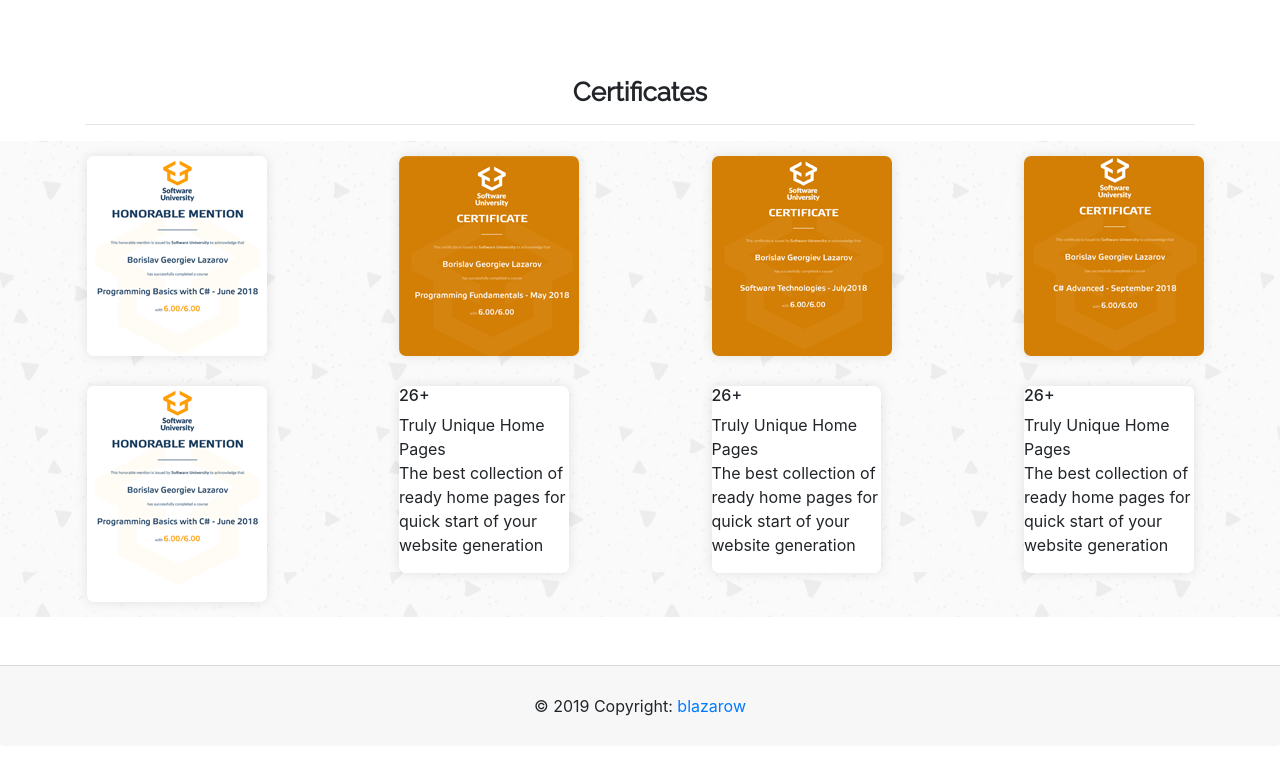
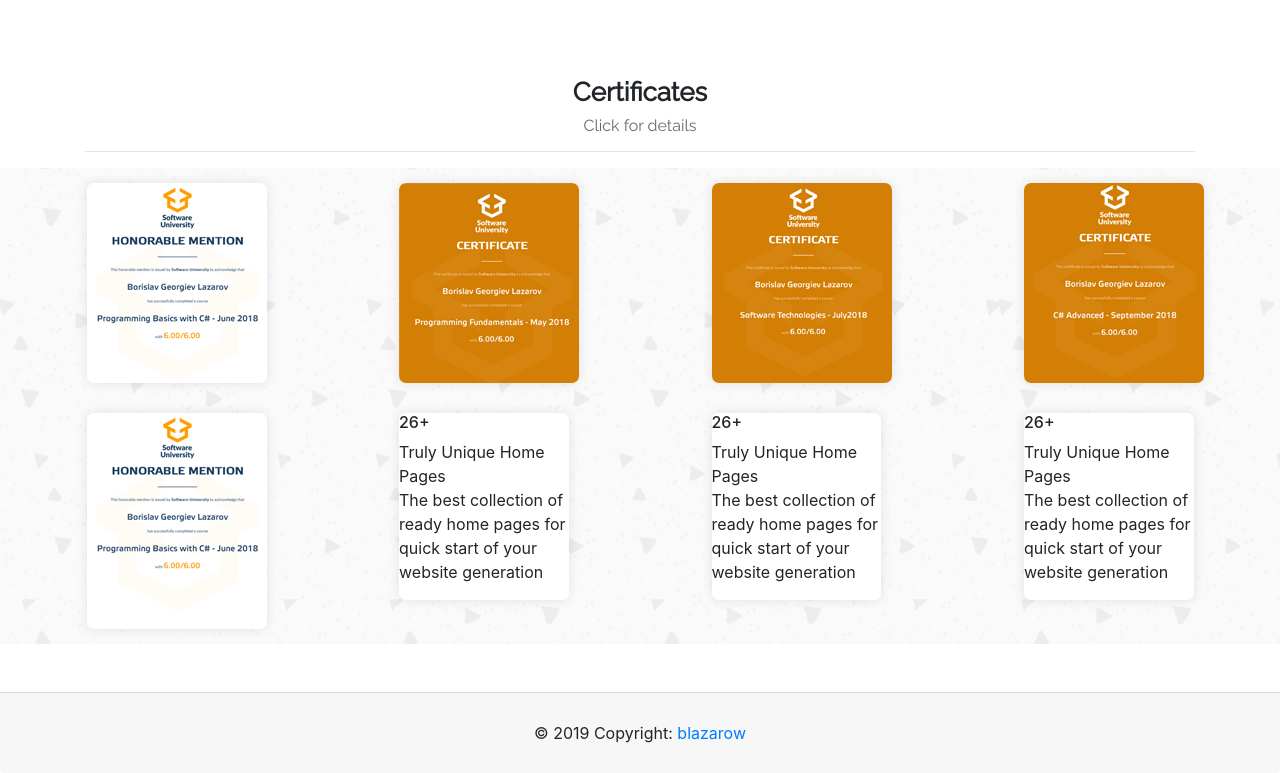
Before and after one commit to blazarow09/blazarow.github.io, a plain HTML site: page index.html in a window 1280 px wide. Shown: the part 1620-2393 px from the top of the page. Before the commit the page ends 2366 px from the top, so only its background shows below. Drawn offline with nearby package versions, Linux system fonts and the light colour scheme.

```diff
--- a/index.html
+++ b/index.html
@@ -185,26 +185,20 @@
                 <div class="row">
                     <div class="col-md-12">
                         <h1 class="animated fadeInRight title"><b>Certificates</b></h1>
+                        <h3 class="textStyle text-center">Click for details</h3>
                         <hr/>
                     </div>
                 </div>
             </div>
             <div class="container-fluid padding-seven-lr cert">
                 <div class="feature-box feature-box-7 d-flex justify-content-center flex-wrap">
+                    <!--Programming Basics-->
                     <div class="col-xl-3 col-md-6 padding-15px-tb wow fadeInRight last-paragraph-no-margin" >
                         <div class="box border-none bg-white box-shadow-large">
                             <img class="phover" src="./img/certificates/PBCert.png" height="200" width="180" id="pbImg" data-target="#myModal">
-
-                            <!-- The Modal -->
                             <div id="pbModal" class="modal">
-
-                                <!-- The Close Button -->
                                 <span class="close" id="pbClose">&times;</span>
-
-                                <!-- Modal Content (The Image) -->
                                 <img class="modal-content" src="./img/certificates/PbCertF.png" width="331" height="456">
-
-                                <!-- Modal Caption (Image Text) -->
                                 <div class="caption" id="pbCaption">
                                     <p>Programming Basics C#</p>
                                     <a href="https://softuni.bg/certificates/details/56636/8b08c9d3" target="_blank">Check Validity Here</a>
@@ -216,15 +210,9 @@
                     <div class="col-xl-3 col-md-6 padding-15px-tb wow fadeInRight last-paragraph-no-margin" data-wow-delay="0.2s">
                         <div class="box border-none bg-white box-shadow-large">
                             <img class="phover" src="./img/certificates/pfCert.png" height="200" width="180" id="pfImg" data-target="#myModal">
-                            <!-- The Modal -->
                             <div id="pfModal" class="modal">
-
-                                <!-- The Close Button -->
                                 <span class="close" id="pfClose">&times;</span>
-
-                                <!-- Modal Content (The Image) -->
                                 <img class="modal-content" src="./img/certificates/pfCertF.png" width="331" height="456" >
-                                <!-- Modal Caption (Image Text) -->
                                 <div class="caption" id="pfCaption">
                                     <p>Programming Fundamentals</p>
                                     <a href="https://softuni.bg/certificates/details/55823/ca46e274" target="_blank">Check Validity Here</a>
@@ -236,15 +224,9 @@
                     <div class="col-xl-3 col-md-6 padding-15px-tb wow fadeInRight last-paragraph-no-margin" data-wow-delay="0.4s">
                         <div class="box border-none bg-white box-shadow-large">
                             <img class="phover" src="./img/certificates/stCert.png" height="200" width="180" id="stImg" data-target="#myModal">
-                            <!-- The Modal -->
                             <div id="stModal" class="modal">
-
-                                <!-- The Close Button -->
                                 <span class="close" id="stClose">&times;</span>
-
-                                <!-- Modal Content (The Image) -->
                                 <img class="modal-content" src="./img/certificates/stCertF.png" width="331" height="456" >
-                                <!-- Modal Caption (Image Text) -->
                                 <div class="caption" id="stCaption">
                                     <p>Software Technologies</p>
                                     <a href="https://softuni.bg/certificates/details/56921/dbb8d7a0" target="_blank">Check Validity Here</a>
@@ -252,18 +234,13 @@
                             </div>
                         </div>
                     </div>
+                    <!--C# Advanced-->
                     <div class="col-xl-3 col-md-6 padding-15px-tb wow fadeInRight last-paragraph-no-margin" data-wow-delay="0.6s">
                         <div class="box border-none bg-white box-shadow-large">
                             <img class="phover" src="./img/certificates/caCert.png" height="200" width="180" id="caImg" data-target="#myModal">
-                            <!-- The Modal -->
                             <div id="caModal" class="modal">
-
-                                <!-- The Close Button -->
                                 <span class="close" id="caClose">&times;</span>
-
-                                <!-- Modal Content (The Image) -->
                                 <img class="modal-content" src="./img/certificates/caCertF.png" width="331" height="456" >
-                                <!-- Modal Caption (Image Text) -->
                                 <div class="caption" id="caCaption">
                                     <p>C# Advanced</p>
                                     <a href="https://softuni.bg/certificates/details/58213/1bfcfba0" target="_blank">Check Validity Here</a>
```
